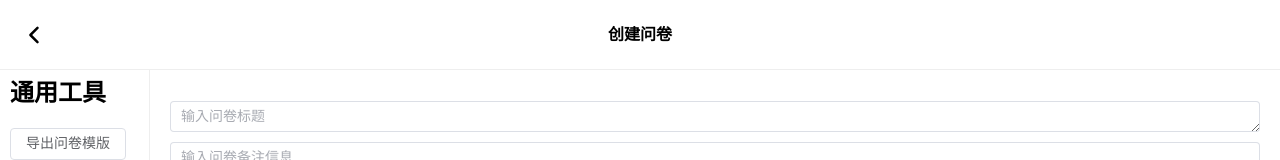
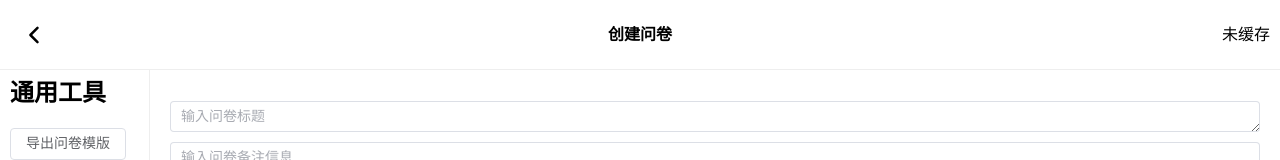
Before and after one commit to Linhieng/course-graduation-survey-client, a Vue app: page /create in a window 1280 px wide. Shown: the top 160 px of the page. Built offline with nearby package versions, Linux system fonts and the light colour scheme.

Commit message:
feat: show cache time

```diff
--- a/src/api/survey.ts
+++ b/src/api/survey.ts
@@ -1,4 +1,4 @@
-import type { ResProGetAllSurveys, ResProNewSurvey } from "@/types"
+import type { ResProCacheSurvey, ResProGetAllSurveys, ResProNewSurvey } from "@/types"
 import { get, post } from "."
 import type { ReqSurveyAche } from "@/types/request"
 
@@ -14,6 +14,6 @@ export function apiNewSurvey(): ResProNewSurvey {
     return post(urlNewSurvey)
 }
 
-export function apiCacheSurvey(data: ReqSurveyAche) {
+export function apiCacheSurvey(data: ReqSurveyAche): ResProCacheSurvey {
     return post(urlAcheSurvey, {data})
 }
--- a/src/stores/storeSurvey.ts
+++ b/src/stores/storeSurvey.ts
@@ -4,9 +4,17 @@ import { ref } from 'vue'
 
 export const useStoreSurvey = defineStore('storeSurvey', () => {
     const survey = ref()
+    const newCacheTime = ref()
 
     const getSurvey = () => {
         return survey.value
+    }
+    // const getNewCacheTime = () => {
+    //     return newCacheTime.value
+    // }
+    const setNewCacheTime = (time: Date) => {
+        newCacheTime.value = time
+        return time
     }
 
     const setSurvey = (_survey: any) => {
@@ -22,11 +30,14 @@ export const useStoreSurvey = defineStore('storeSurvey', () => {
     return {
         // data
         survey,
+        newCacheTime,
         // getter
         getSurvey,
+        // getNewCacheTime,
         // settter
         setSurvey,
         importSurvey,
+        setNewCacheTime,
         // actions
         exportSurvey,
     }
--- a/src/views/create/CreateViewHeader.vue
+++ b/src/views/create/CreateViewHeader.vue
@@ -1,6 +1,17 @@
 <script setup lang="ts">
 import WidgetBack from '@/components/WidgetBack.vue'
+import { useStoreSurvey } from '@/stores'
+import { ref } from 'vue'
 
+const storeSurvey = useStoreSurvey()
+const newTime = ref<Date>()
+storeSurvey.$onAction(({name, after}) => {
+    if (name === 'setNewCacheTime') {
+        after((time) => {
+            newTime.value = time
+        })
+    }
+})
 </script>
 
 <template>
@@ -10,11 +21,14 @@ import WidgetBack from '@/components/WidgetBack.vue'
                 <WidgetBack class="flex-align-center-left" />
             </el-icon>
         </el-col>
-        <el-col :xs="14" :sm="8" class="header__mid flex-all-center">
+        <el-col :xs="10" :sm="8" class="header__mid flex-all-center">
             <h1> 创建问卷 </h1>
         </el-col>
-        <el-col :xs="5" :sm="8" class="header__right flex-align-center-right">
-            <!-- <div>  </div> -->
+        <el-col :xs="9" :sm="8" class="header__right flex-align-center-right">
+            <div>{{ newTime ?
+                `已于 ${newTime.toLocaleTimeString()} 缓存` :
+                '未缓存' }}
+            </div>
         </el-col>
     </el-row>
 </template>
@@ -22,7 +36,9 @@ import WidgetBack from '@/components/WidgetBack.vue'
 <style scoped lang="scss">
 .header {
     min-height: var(--layout-header-height);
-    &__left, &__right {
+
+    &__left,
+    &__right {
         padding: 0 10px;
     }
 }
--- a/src/views/create/CreateViewMain.vue
+++ b/src/views/create/CreateViewMain.vue
@@ -29,6 +29,7 @@ const survey = ref<Survey>({
     id: surveyId,
     title: '未命名标题',
     comment: '',
+    // @ts-ignore
     questions // 如果设置为 questions = questions.value ，则会丢失响应式
 })
 const hasGetSurvey = ref(false)
@@ -56,7 +57,7 @@ const timer = setInterval(async () => {
         }))
     })
     if (resData.status === STATUS_SUCCEED) {
-        console.log(resData.data)
+        storeSurvey.setNewCacheTime(new Date(resData.data.time))
     } else {
         noticeError(resData.msg)
     }
```
Also changed, not shown: src/types/response.d.ts (+8 -0 lines).
